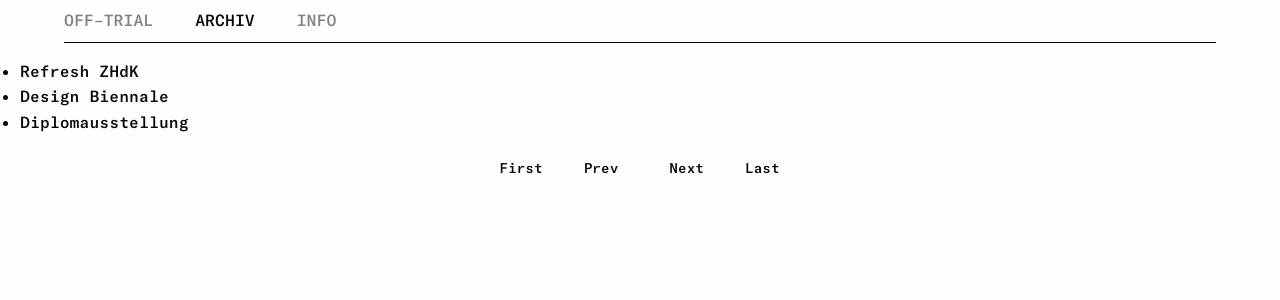
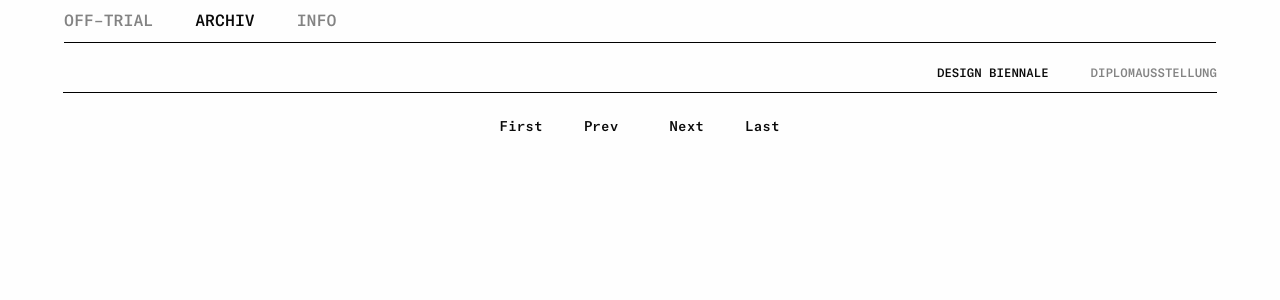
Before and after one commit to blank-tree/OFF, a PHP site: page /archiv in a window 1280 px wide. Shown: the top 300 px of the page. Run offline with PHP 8.4, Linux system fonts and the light colour scheme; data that the repository does not hold is empty.

Commit message:
some styling

```diff
--- a/archiv.php
+++ b/archiv.php
@@ -31,6 +31,17 @@
 			} else {
 				$exhibition = $CURRENT_EXHIBITION;
 			}
+			?>
+
+			<div class="cell small-12" id="exhibitions">
+				<ul>
+					<?php /*<li><a href="/archiv?exhibition=refresh" class="disabled">Refresh ZHdK</a></li> */ ?>
+					<li><a href="/archiv?exhibition=biennale" class="<?= $exhibition == 'biennale' ? 'active' : '' ?>">Design Biennale</a></li>
+					<li><a href="/archiv?exhibition=diplom" class="<?= $exhibition == 'diplom' ? 'active' : '' ?>">Diplomausstellung</a></li>
+				</ul>
+			</div>
+
+			<?php
 
 			$no_of_records_per_page = $MAX_DISPLAY;
 			$offset = ($pageno-1) * $no_of_records_per_page;
@@ -61,16 +72,6 @@
 		</div>
 
 		<div class="grid-x">
-			<div class="cell small-12">
-				<ul>
-					<li><a href="/archiv?exhibition=refresh" class="disabled">Refresh ZHdK</a></li>
-					<li><a href="/archiv?exhibition=biennale">Design Biennale</a></li>
-					<li><a href="/archiv?exhibition=diplom">Diplomausstellung</a></li>
-				</ul>
-			</div>
-		</div>
-
-		<div class="grid-x">
 			<div class="cell small-12" style="text-align: center;">
 				<ul class="pagination">
 					<li><a href=<?php echo "?exhibition=" . $exhibition . "&pageno=1" ?>>First</a></li>
--- a/scss/custom.scss
+++ b/scss/custom.scss
@@ -258,3 +258,33 @@ p.impressum {
 	}
 
 }
+
+#exhibitions {
+	padding-bottom: 1rem;
+	padding-left: 15px;
+	padding-right: 15px;
+
+	ul {
+		border-bottom: 1px solid black;
+		list-style: none;
+		padding: 0 0 0.5rem 0;
+		margin: 0;
+		text-align: right;
+
+		li {
+			display: inline;
+
+			margin-left: 2rem;
+
+			a {
+				opacity: 0.5;
+				text-transform: uppercase;
+				font-size: 12px;
+
+				&.active {
+					opacity: 1;
+				}
+			}
+		}
+	}
+}
```
Also changed, not shown: css/app.css.
